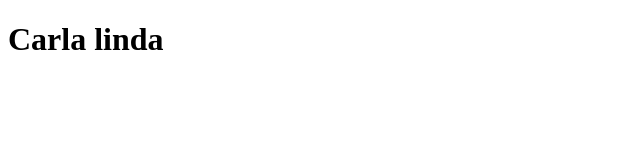
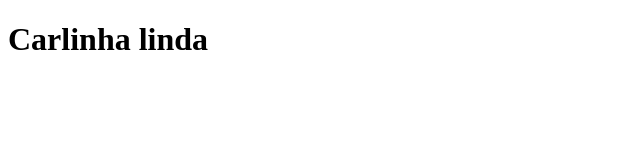
Before and after one commit to eucarlasimoni/curso1-2-BOLAVO, a plain HTML site: page index.html in a window 1280 px wide. Shown: the whole page, without its empty margins (0-640 px from the left). Drawn offline with Linux system fonts and the light colour scheme.

Commit message:
05-03-2024

```diff
--- a/index.html
+++ b/index.html
@@ -5,8 +5,8 @@
     <meta name="viewport" content="width=device-width, initial-scale=1.0">
     <title>Document</title>
 </head>
+<body>
+<h1>Carlinha linda</h1>
 
-<body>
-<h1>Carla linda</h1>
 </body>
 </html>
```
